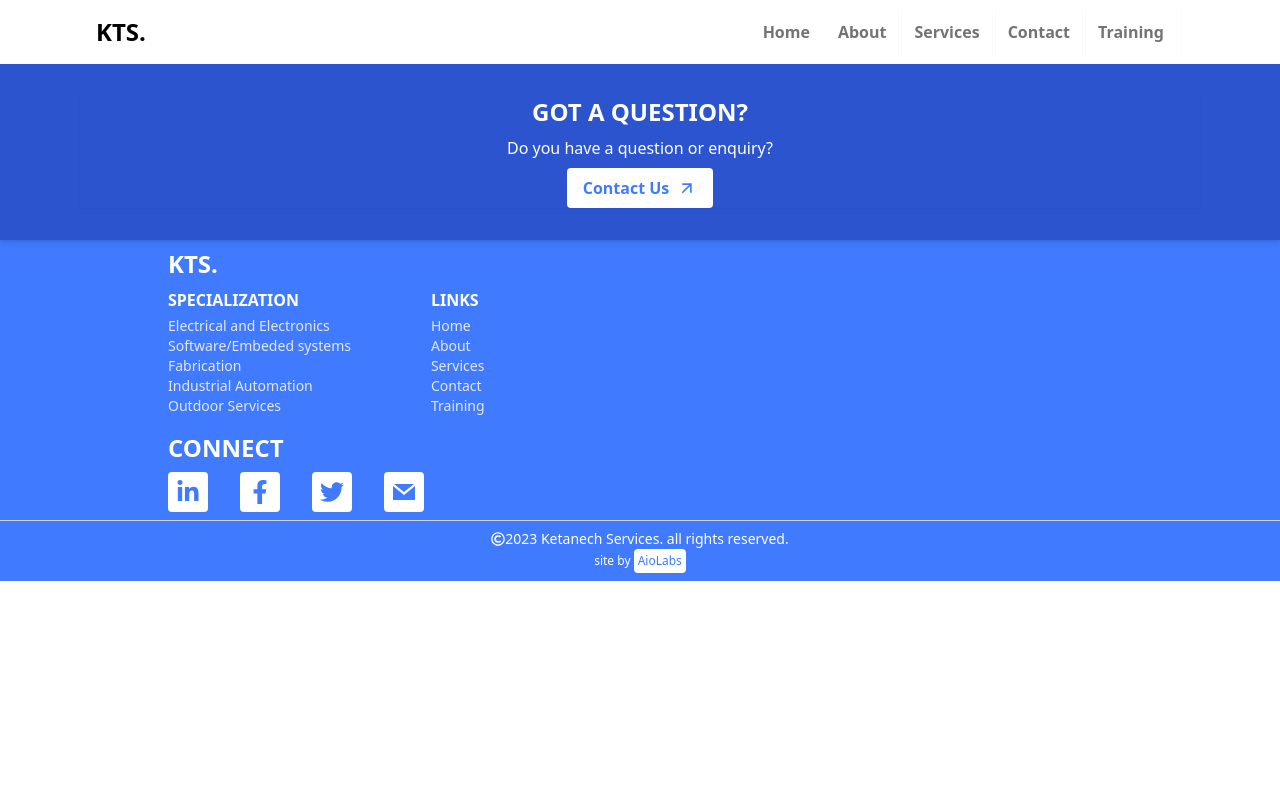
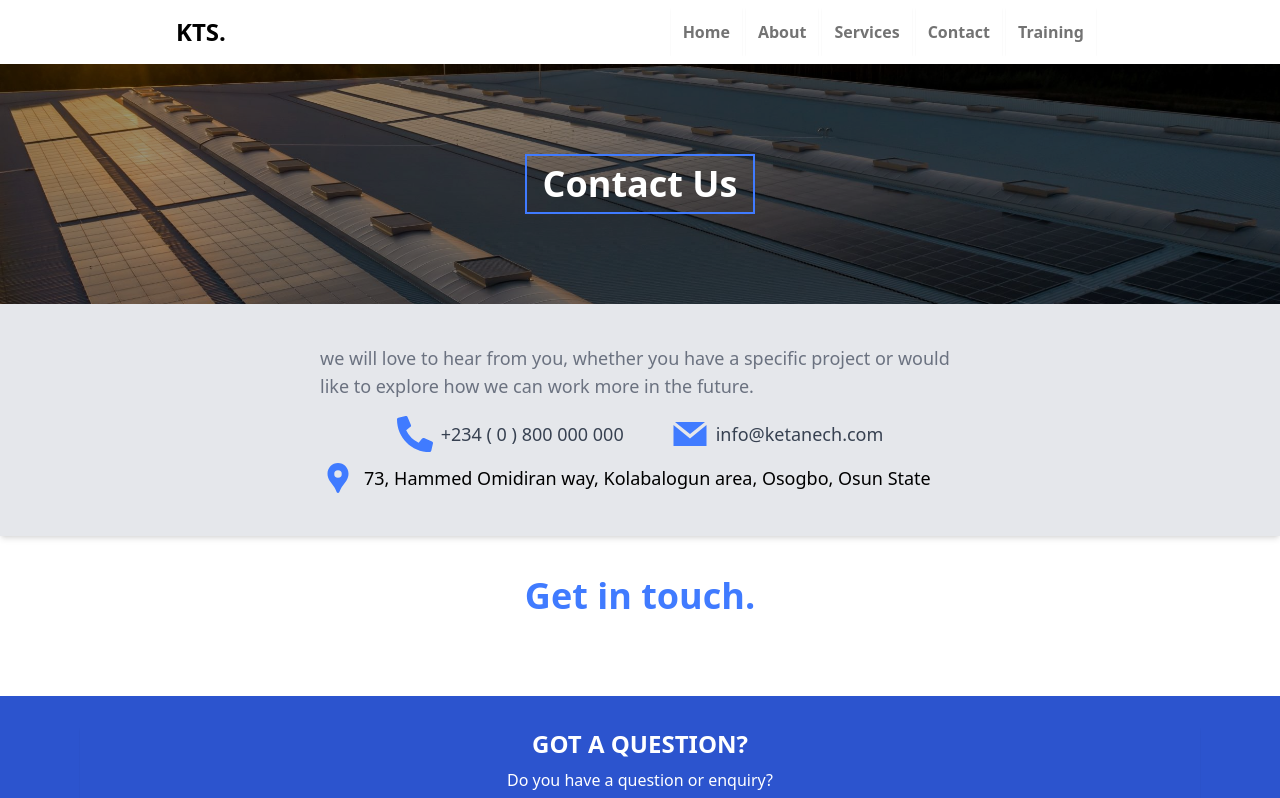
Before and after one commit to Ayothegod/ketanech, a Next.js app: page /contact in a window 1280 px wide. Shown: the top 798 px of the page. Built offline with nearby package versions, Linux system fonts and the light colour scheme.

Commit message:
add contact info , header and footer

```diff
--- a/components/Footer.jsx
+++ b/components/Footer.jsx
@@ -21,7 +21,7 @@ const Footer = () => {
                     </div>
                 </div>
             </div>
-            <div className="max-w-[60rem] mx-auto p-2 ">
+            <div className="max-w-[60rem] mx-auto py-8 p-2 ">
                 <h2 className="text-2xl font-bold uppercase mb-2 ">KTS.</h2>
                 <div className="flex gap-20">
                     <div>
--- a/components/Header.jsx
+++ b/components/Header.jsx
@@ -8,7 +8,7 @@ import { AiFillContainer } from "react-icons/ai"
 const Header = () => {
   const [menu, setMenu] = useState(false)
   return (
-    <div className="flex relative sm:items-center sm:justify-between py-2 px-4 overflow-hidden max-w-[70rem] mx-auto">
+    <div className="flex relative sm:items-center sm:justify-between py-2 px-4 overflow-hidden max-w-[60rem] mx-auto">
       <div className="flex items-center justify-between w-full sm:w-auto">
         <nav className="text-2xl font-bold">
           KTS.
--- a/pages/contact.jsx
+++ b/pages/contact.jsx
@@ -1,13 +1,32 @@
 import Footer from "@/components/Footer"
 import Header from "@/components/Header"
-
-const Contact = () => {
-  return (
-    <div>
-        <Header/>
-        <Footer/>
-    </div>
-  )
+import { GrMail } from "react-icons/gr"
+import { FaPhoneAlt, } from "react-icons/fa"
+import { MdLocationPin } from "react-icons/md"
+//
+export default function Contact() {
+    return (
+        <div>
+            <Header />
+            <div className="bg-[url('../asset/nuno-marques-0GbrjL3vZF4-unsplash-4.jpg')] w-full bg-cover bg-no-repeat bg-center h-[30vh] relative">
+                <div className="absolute inset-0 bg-[rgba(0,0,0,0.4)] flex items-center justify-center flex-col px-4 gap-2">
+                    <h1 className="text-white font-semibold text-4xl border-2 border-blue px-4 py-2">Contact Us</h1>
+                </div>
+            </div>
+            <div className="bg-gray-200 p-4 sm:p-10 shadow-md">
+                <div className="max-w-[40rem] mx-auto">
+                    <p className="text-gray-500 text-lg ">we will love to hear from you, whether you have a specific project or would like to explore how we can work more in the future.</p>
+                    <div className="text-gray-700 font-medium flex flex-col sm:flex-row items-center justify-center gap-x-12 gap-y-4 mt-4">
+                        <p className="text-lg flex items-center gap-2"><FaPhoneAlt className="text-blue text-2xl sm:text-4xl" />+234 ( 0 ) 800 000 000</p>
+                        <p className="text-lg flex items-center gap-2"><GrMail className="text-blue text-2xl sm:text-4xl" />info@ketanech.com</p>
+                    </div>
+                    <p className="text-center text-lg flex items-center gap-2 mt-2"><MdLocationPin className="text-blue text-2xl sm:text-4xl"/>73, Hammed Omidiran way, Kolabalogun area, Osogbo, Osun State</p>
+                </div>
+            </div>
+            <div className="h-40 p-10">
+                <h2 className="text-blue text-center font-semibold text-4xl ">Get in touch.</h2>
+            </div>
+            <Footer />
+        </div>
+    )
 }
-
-export default Contact
```
